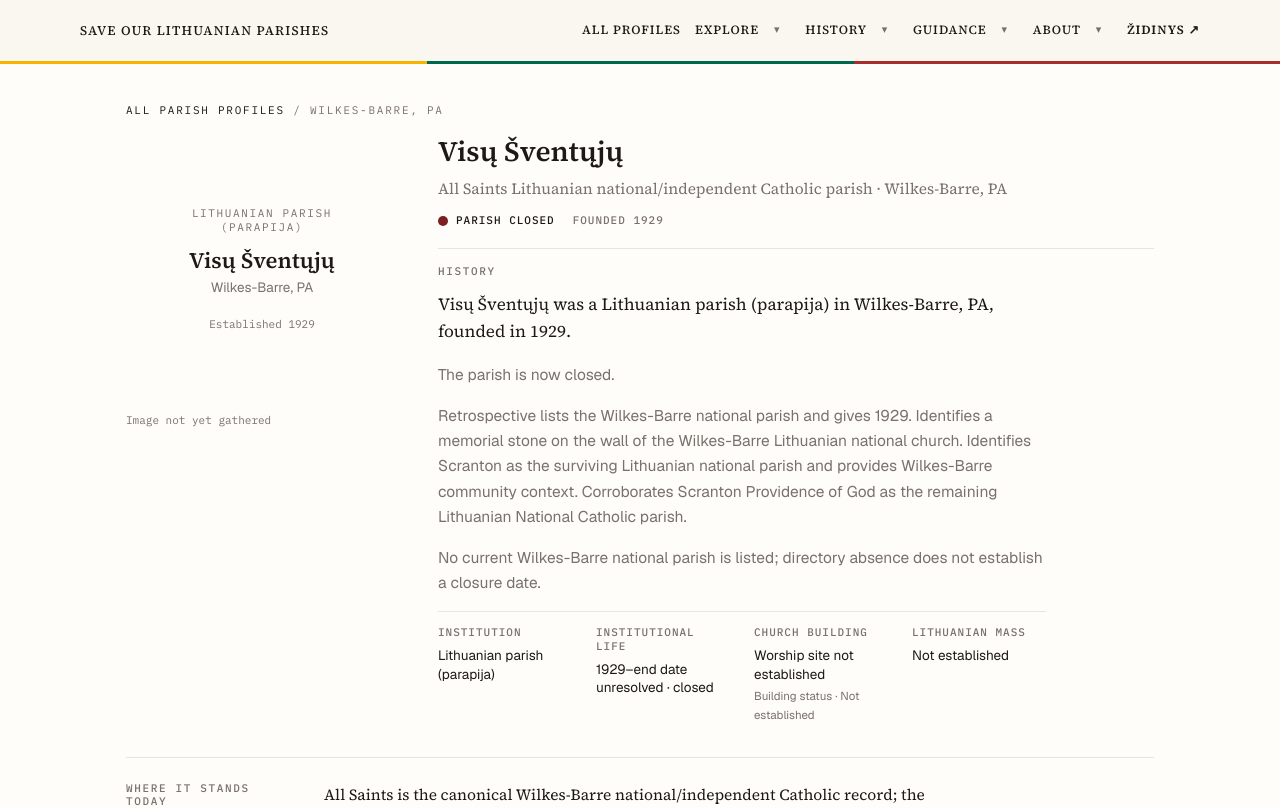
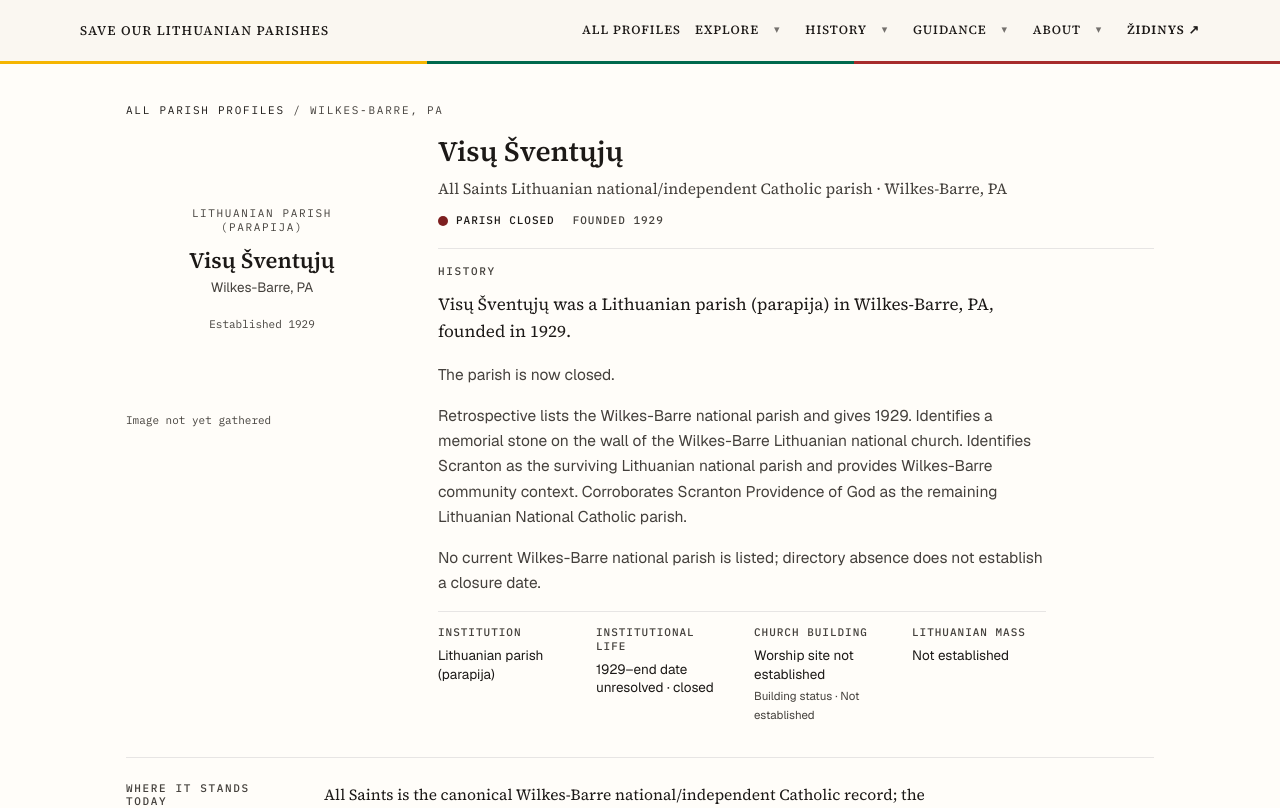
Before and after one commit to LietuvaAI/save-our-lithuanian-parishes, a Next.js app: page /parishes/all-saints-wilkes-barre-pa in a window 1280 px wide. Shown: the top 808 px of the page. Built offline with nearby package versions, Linux system fonts and the light colour scheme.

Commit message:
Darken parish profile text (#250)

```diff
--- a/app/globals.css
+++ b/app/globals.css
@@ -146,6 +146,19 @@ body {
   font-family: var(--font-geist-sans), system-ui, sans-serif;
 }
 
+/* Parish profiles carry long-form history, current-status detail, and source
+   notes. Keep their secondary copy dark enough to read and use one consistent
+   neutral instead of several faint gray levels. */
+.parish-profile {
+  --muted: #44403c;
+}
+
+@media (prefers-color-scheme: dark) {
+  .parish-profile {
+    --muted: #d6d3d1;
+  }
+}
+
 @layer components {
   a {
     color: var(--accent);
--- a/app/parishes/[slug]/page.tsx
+++ b/app/parishes/[slug]/page.tsx
@@ -750,7 +750,7 @@ export default async function ParishPage({
 
   return (
     <article
-      className="mx-auto max-w-[1060px] px-4 py-10"
+      className="parish-profile mx-auto max-w-[1060px] px-4 py-10"
       data-profile-layout="canonical-v2"
       data-profile-image-state={imageState}
       data-record-depth={profile.recordDepth}
--- a/scripts/verify-profile-layout.mjs
+++ b/scripts/verify-profile-layout.mjs
@@ -4,6 +4,10 @@ import path from "node:path";
 const ROOT = process.cwd();
 const pageSource = fs.readFileSync(
   path.join(ROOT, "app", "parishes", "[slug]", "page.tsx"),
+  "utf8",
+);
+const globalStylesSource = fs.readFileSync(
+  path.join(ROOT, "app", "globals.css"),
   "utf8",
 );
 const historySource = fs.readFileSync(
@@ -136,6 +140,9 @@ for (const section of orderedMarkers) {
 
 const requiredFragments = [
   [pageSource, 'data-profile-layout="canonical-v2"', "layout version"],
+  [pageSource, "parish-profile", "profile contrast scope"],
+  [globalStylesSource, ".parish-profile", "profile contrast style"],
+  [globalStylesSource, "--muted: #44403c", "readable profile secondary ink"],
   [pageSource, "embedded", "history embedded in the profile identity area"],
   [historySource, ">\n        History\n      </h2>", "top History heading"],
   [
```
